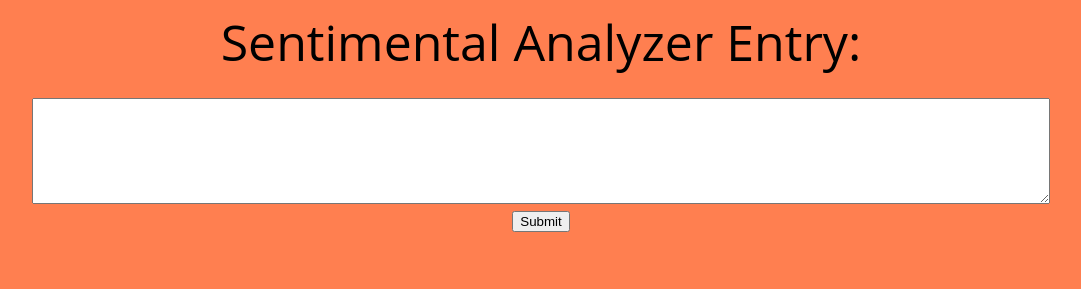
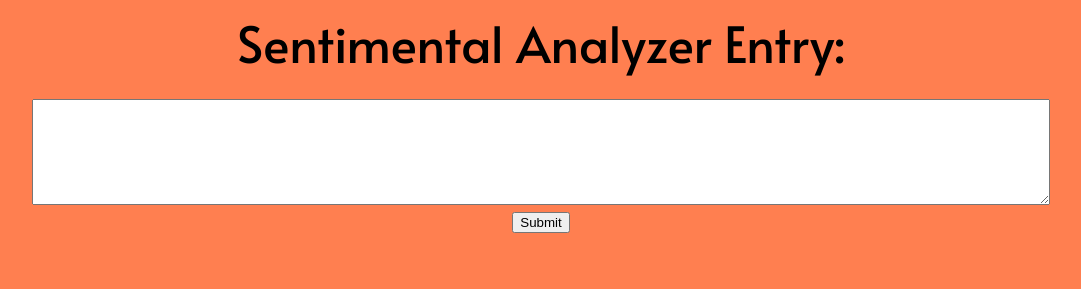
Before and after one commit to littlesnowcat/rosehack-emotions-diary.github.io, a Flask app: page / in a window 1280 px wide. Shown: the top 289 px of the page, without its empty margins (99-1180 px from the left). Run offline with Flask 2, Linux system fonts and the light colour scheme.

Commit message:
Font change. HAHA

```diff
--- a/templates/index.html
+++ b/templates/index.html
@@ -4,17 +4,31 @@
   <head>
     <meta charset="utf-8">
     <link rel="stylesheet" href="../static/css/emotions-diary-style.css">
+    <link href="https://fonts.googleapis.com/css?family=Alata&display=swap" rel="stylesheet">
+
+    </head>
+    <style>
+    div.heady
+      {
+        font-family: 'Alata', sans-serif;
+
+      }
+    </style>
     <title>
       Emotional Diary
     </title>
   </head>
+
   <body>
     <!---
     <input type="text" id ="Entry" name="Entry:" value="Replace Here" style="height:200px;font-size:14pt;">
     --->
-    <div class = "center" style="font-size:50px;">
-      Sentimental Analyzer Entry:
-    </div>
+    <center>
+      <div class="heady"  style="font-size:50px;">
+        Sentimental Analyzer Entry:
+
+      </div>
+    </center>
     <br>
     <center>
       <form>
```
